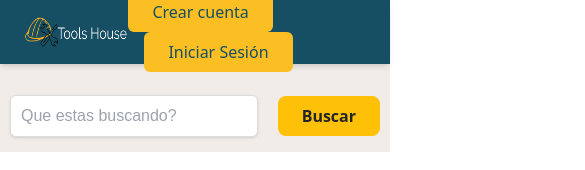
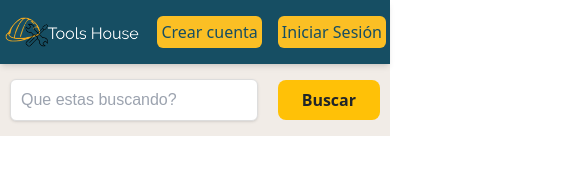
Before and after one commit to proyecto-Integrador-CTD-2024-E2/frontend-react, a React (Vite) app: page / in a window 390 px wide. Shown: the top 170 px of the page, 585 px wide, since content can reach past the window. Built offline with nearby package versions, Linux system fonts and the light colour scheme; no server answers.

Commit message:
responsive

```diff
--- a/src/Components/Busqueda.jsx
+++ b/src/Components/Busqueda.jsx
@@ -1,9 +1,9 @@
 import style from "../Styles/busqueda.module.css";
-// import { Link } from "react-router-dom";
+
 
 const Busqueda = () => {
   return (
-    <form className="mt-[1em]">
+    <form >
       <div className={style.searchButton__container}>
         <input
           type="search"
--- a/src/Components/Categories.jsx
+++ b/src/Components/Categories.jsx
@@ -18,7 +18,7 @@ const Categories = () => {
 
   return (
     <div className="p-3 rounded-3 mb-4">
-      <div className="flex justify-between">
+      <div className="flex justify-between overflow-auto">
         <div className="my-2 my-lg-0 ">
           <div className="card h-100 w-[14em] border-0 rounded-3 justify-center items-center">
             <svg
--- a/src/Components/Header.jsx
+++ b/src/Components/Header.jsx
@@ -4,7 +4,7 @@ import { Link } from "react-router-dom";
 const Header = () => {
     return (
         <header className="fixed top-0 left-0 w-full z-50 shadow-md bg-cyan-900">
-        <div className=" mx-auto px-4 flex justify-between items-center h-16">
+        <div className=" mx-auto px-1 px-mx-4 flex justify-between items-center h-16">
             <Link to="/">
                 <img
                     src="../../public/logo5.png"
@@ -16,17 +16,17 @@ const Header = () => {
             <div>
 
             <div>
-                <Link to="/registro" className="inline-block px-4 py-2 bg-amber-400 text-cyan-900 rounded hover:bg-amber-300">
+                <Link to="/registro" className="inline-block p-1 px-md-4 py-md-2 bg-amber-400 text-cyan-900 rounded hover:bg-amber-300">
                     Crear cuenta
                 </Link>
 
-                <Link to="/iniciar-sesion" className="ml-4 inline-block px-4 py-2 bg-amber-400 text-cyan-900 rounded hover:bg-amber-300">
+                <Link to="/iniciar-sesion" className="ml-4 inline-block p-1 px-md-4 py-md-2 bg-amber-400 text-cyan-900 rounded hover:bg-amber-300">
                     Iniciar Sesión
                 </Link>
             </div>
             </div>
         </div>
-    </header>
+        </header>
     )
 }
 
```
